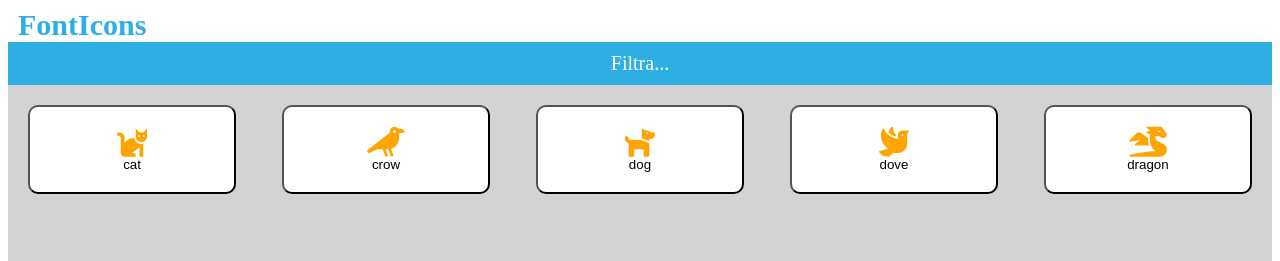
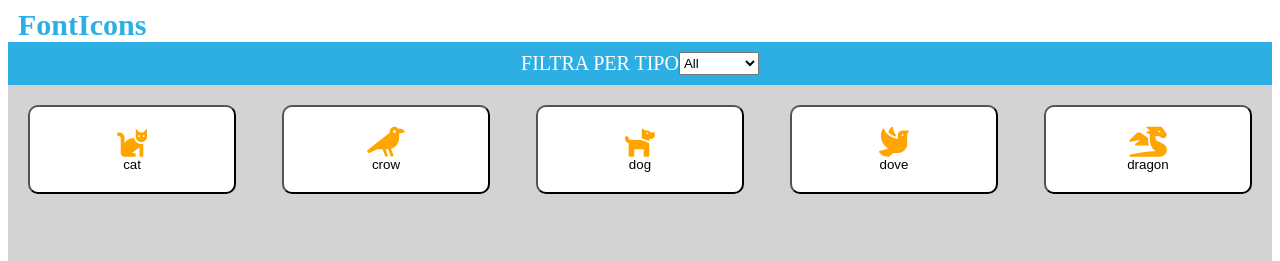
Before and after one commit to Andrea1302/js-es6-icons, a plain HTML site: page index.html in a window 1280 px wide. Shown: the top 261 px of the page. Drawn offline with Linux system fonts and the light colour scheme.

Commit message:
Varie prove select

```diff
--- a/index.html
+++ b/index.html
@@ -13,7 +13,14 @@
         FontIcons
     </header>
     <section id="filtra">
-        <!-- Filtra per tipo -->Filtra...
+        <label for="icone">FILTRA PER TIPO</label>
+        <select name="" id="selezione_icone">
+            <option value="All">All</option>
+            <option value="animal">animal</option>
+            <option value="vegetable">vegetable</option>
+            <option value="user">user</option>
+
+        </select>
     </section>
 
 
```
Also changed, not shown: js/script.js (+95 -0 lines).
